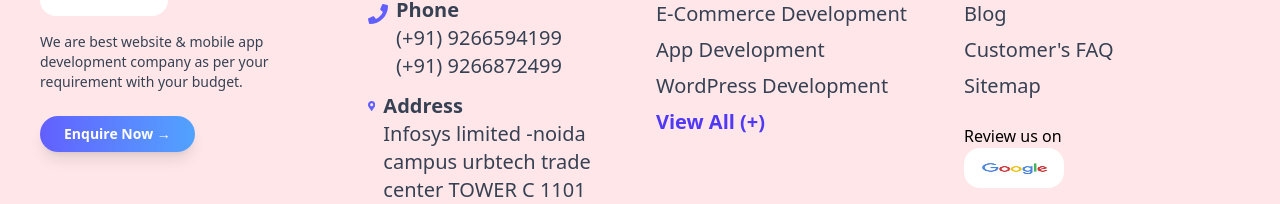
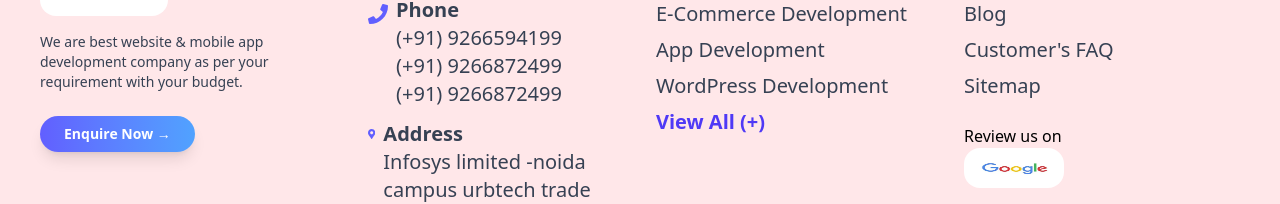
Before and after one commit to srjsoftech01/SrjsoftechSolution_majorproject, a React (Vite) app: page / in a window 1280 px wide. Shown: the part 5400-5604 px from the top of the page. Built offline with nearby package versions, Linux system fonts and the light colour scheme.

Commit message:
footer updated

```diff
--- a/src/components/footer/Footer.jsx
+++ b/src/components/footer/Footer.jsx
@@ -34,6 +34,7 @@ const Footer = () => {
                         <strong>Phone</strong>
                         <p>(+91) 9266594199</p>
                         <p>(+91) 9266872499</p>
+                         <p>(+91) 9266872499</p>
                     </div>
                 </li>
                 <li className='flex items-gap gap-2'>
```
